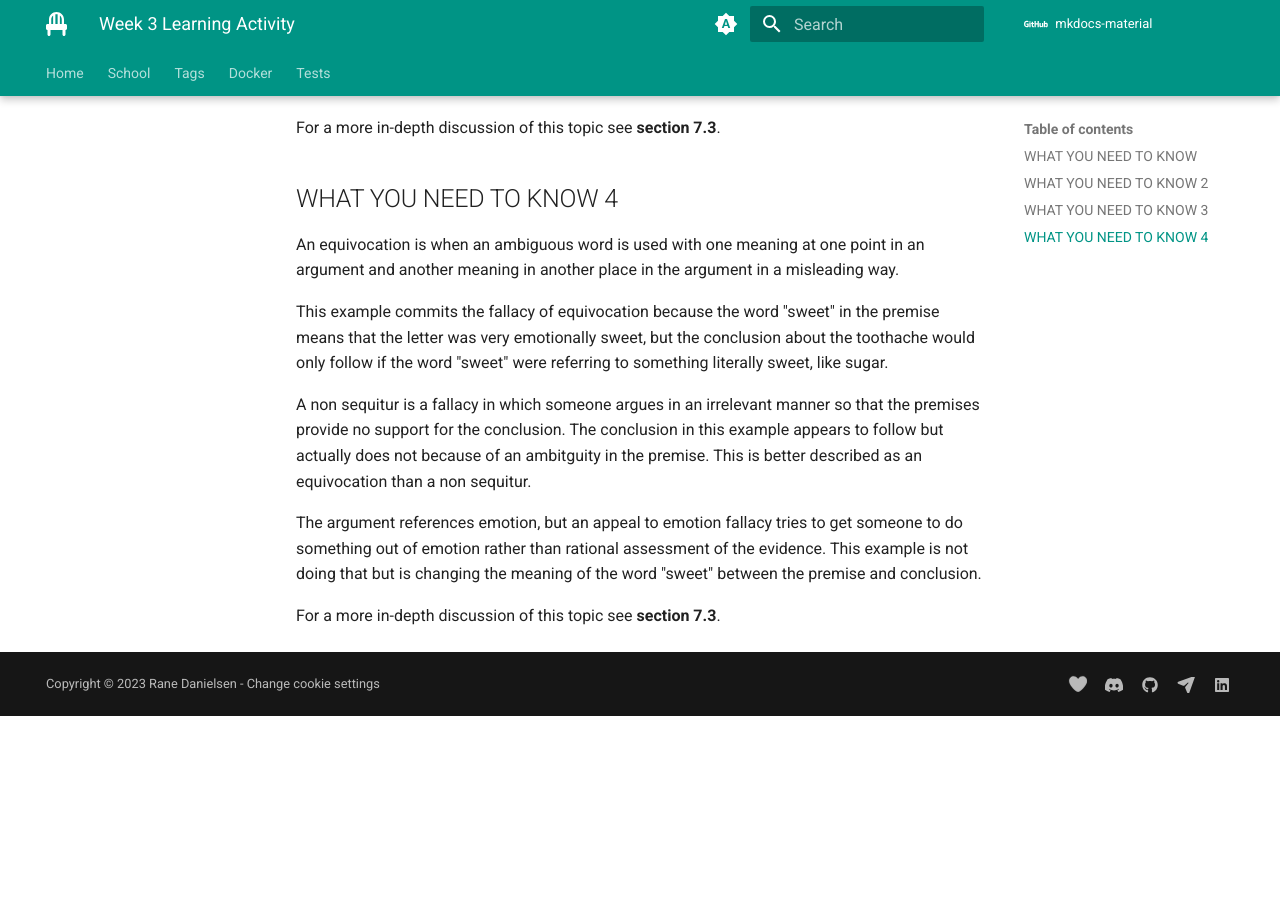
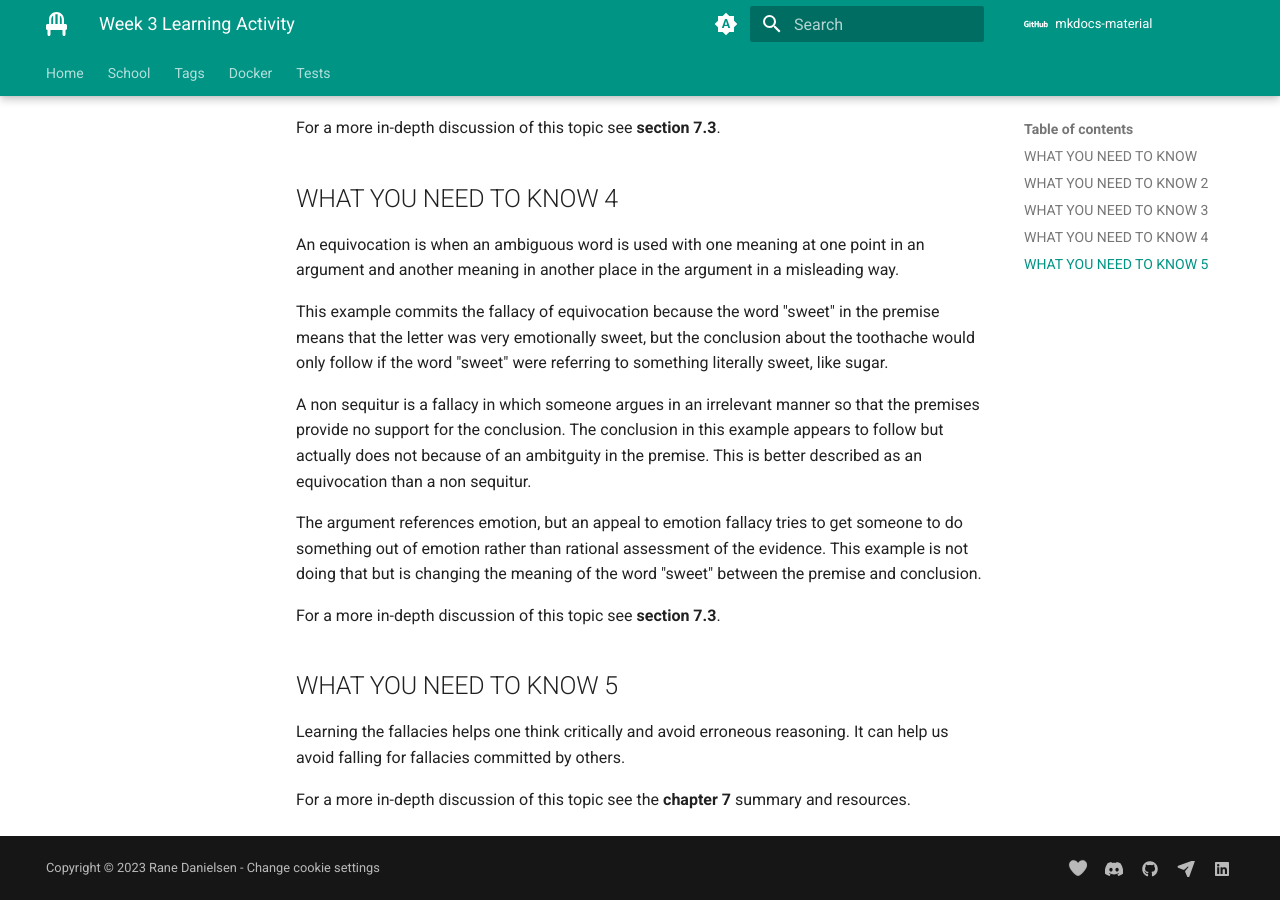
Before and after one commit to Raney-org/mkdocs-material, an MkDocs documentation site: the page built from docs/school/informal-logic/learning-activity/week-4.md, in a window 1280 px wide and 900 px high, scrolled down 915 px. Built offline with MkDocs 1.6.1 and Material for MkDocs 9.7.7, drawn with Linux system fonts in a browser that asks for light colours; comment, search, counter and statistics services are not loaded; before the commit the page ends 1631 px from its top, so only the background shows below that.

Commit message:
Apr 24, 2023, 1:46 AM

```diff
--- a/docs/school/informal-logic/learning-activity/week-4.md
+++ b/docs/school/informal-logic/learning-activity/week-4.md
@@ -40,3 +40,9 @@ A non sequitur is a fallacy in which someone argues in an irrelevant manner so t
 The argument references emotion, but an appeal to emotion fallacy tries to get someone to do something out of emotion rather than rational assessment of the evidence. This example is not doing that but is changing the meaning of the word "sweet" between the premise and conclusion.
 
 For a more in-depth discussion of this topic see **section 7.3**.
+
+## WHAT YOU NEED TO KNOW 5
+
+Learning the fallacies helps one think critically and avoid erroneous reasoning. It can help us avoid falling for fallacies committed by others.
+
+For a more in-depth discussion of this topic see the **chapter 7** summary and resources.
```
